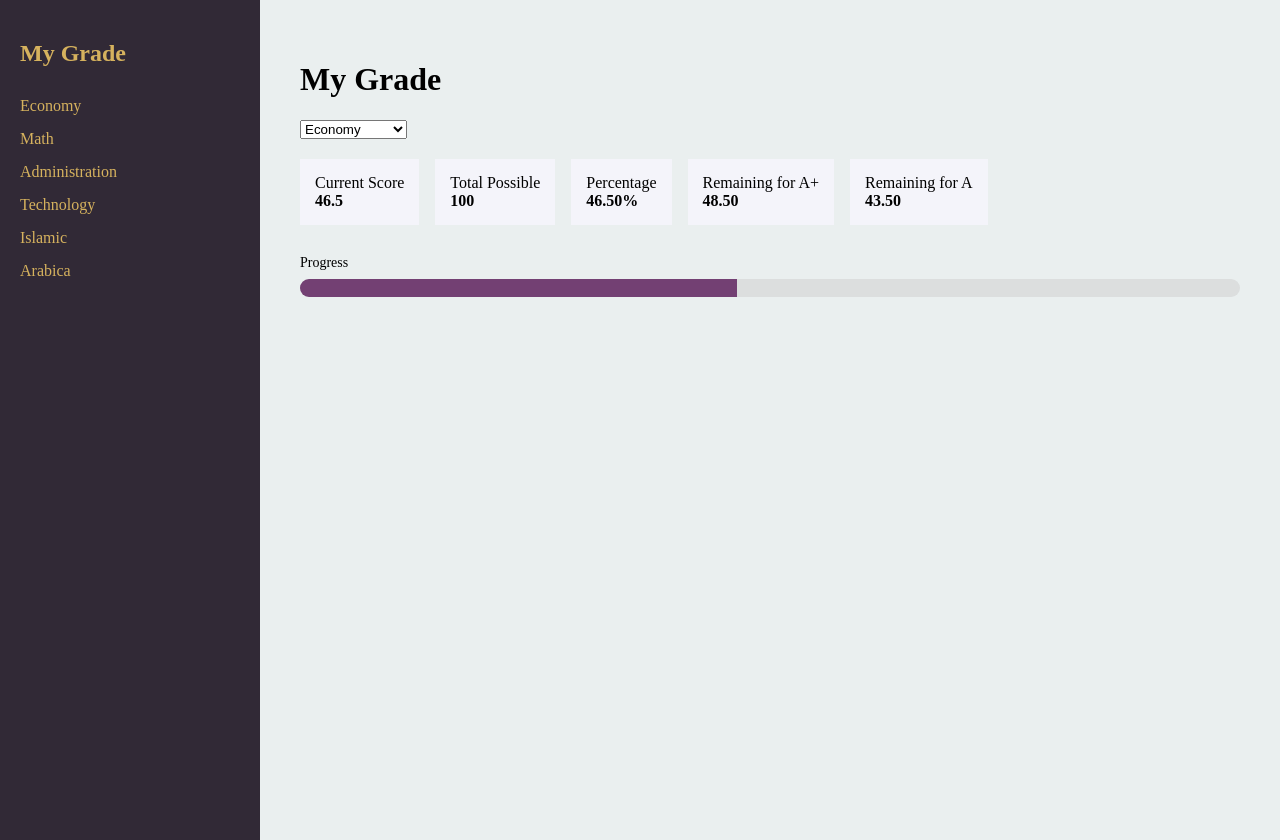
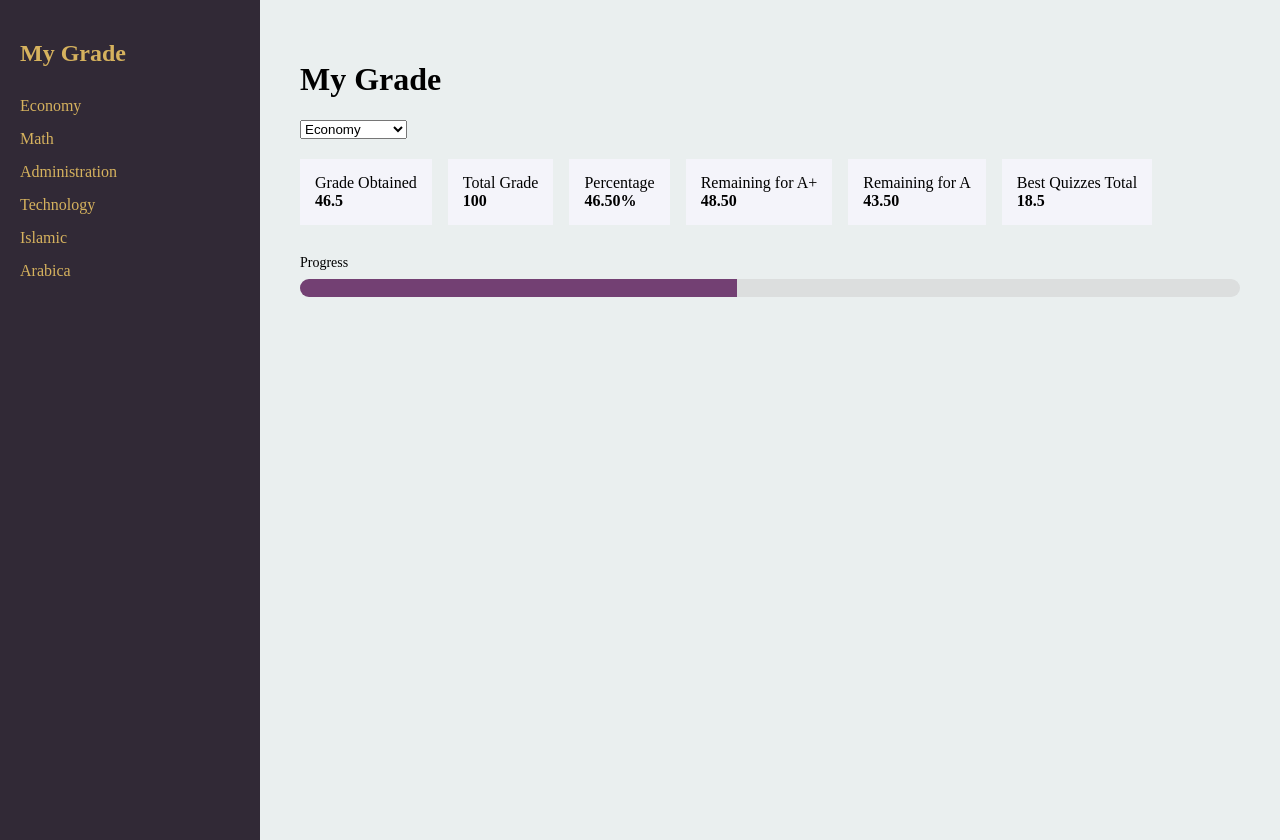
Before and after one commit to L-26-25L/l, a Next.js app: page / in a window 1280 px wide. Built offline with nearby package versions, Linux system fonts and the light colour scheme.

Commit message:
Update InfoBox labels for grading metrics

```diff
--- a/app/page.jsx
+++ b/app/page.jsx
@@ -62,11 +62,12 @@ export default function Home() {
       flexWrap: "wrap"
     }}
   >
-    <InfoBox label="Current Score" value={metrics.totalObtained} />
-    <InfoBox label="Total Possible" value={metrics.totalPossible} />
+    <InfoBox label="Grade Obtained" value={metrics.totalObtained} />
+    <InfoBox label="Total Grade" value={metrics.totalPossible} />
     <InfoBox label="Percentage" value={metrics.percentage + "%"} />
     <InfoBox label="Remaining for A+" value={metrics.remainingForAPlus} />
     <InfoBox label="Remaining for A" value={metrics.remainingForA} />
+    <InfoBox label="Best Quizzes Total" value={metrics.bestQuizzesTotal} />
   </div>
 )}
              {metrics && (
```
